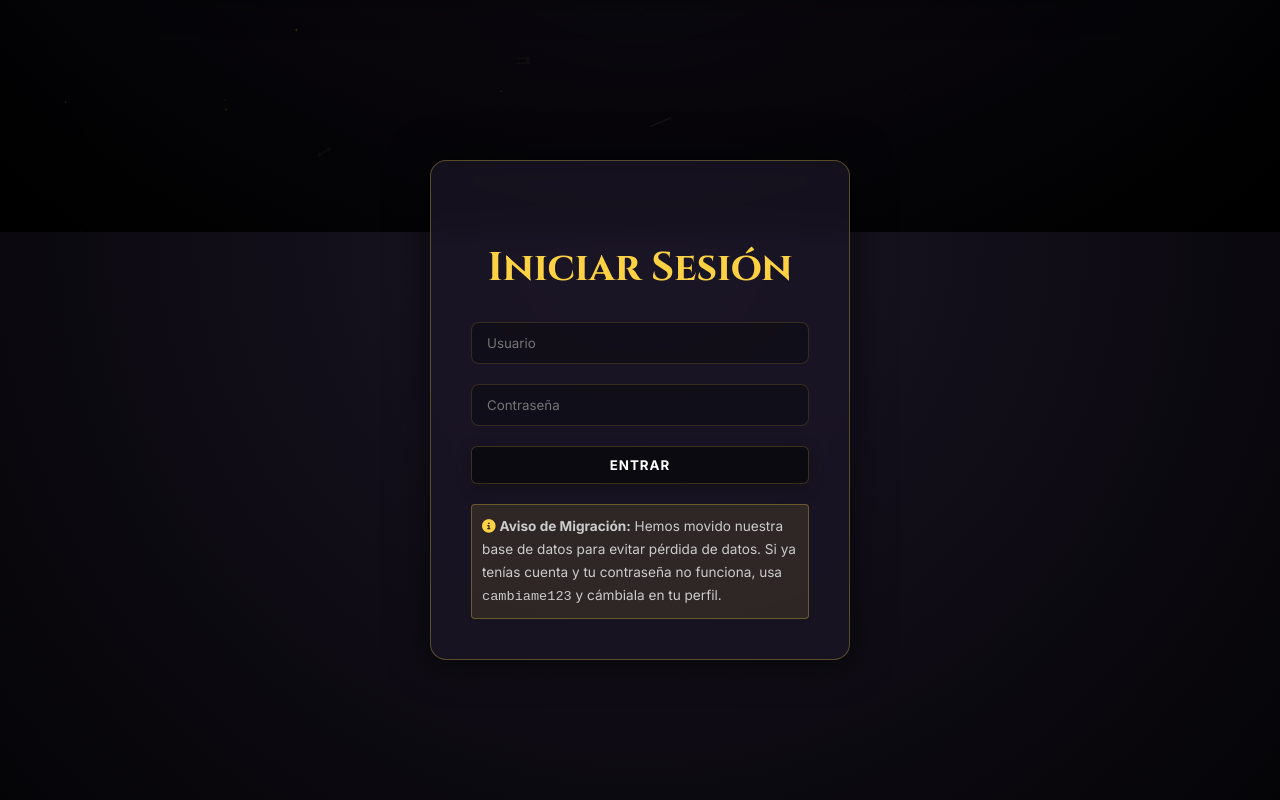
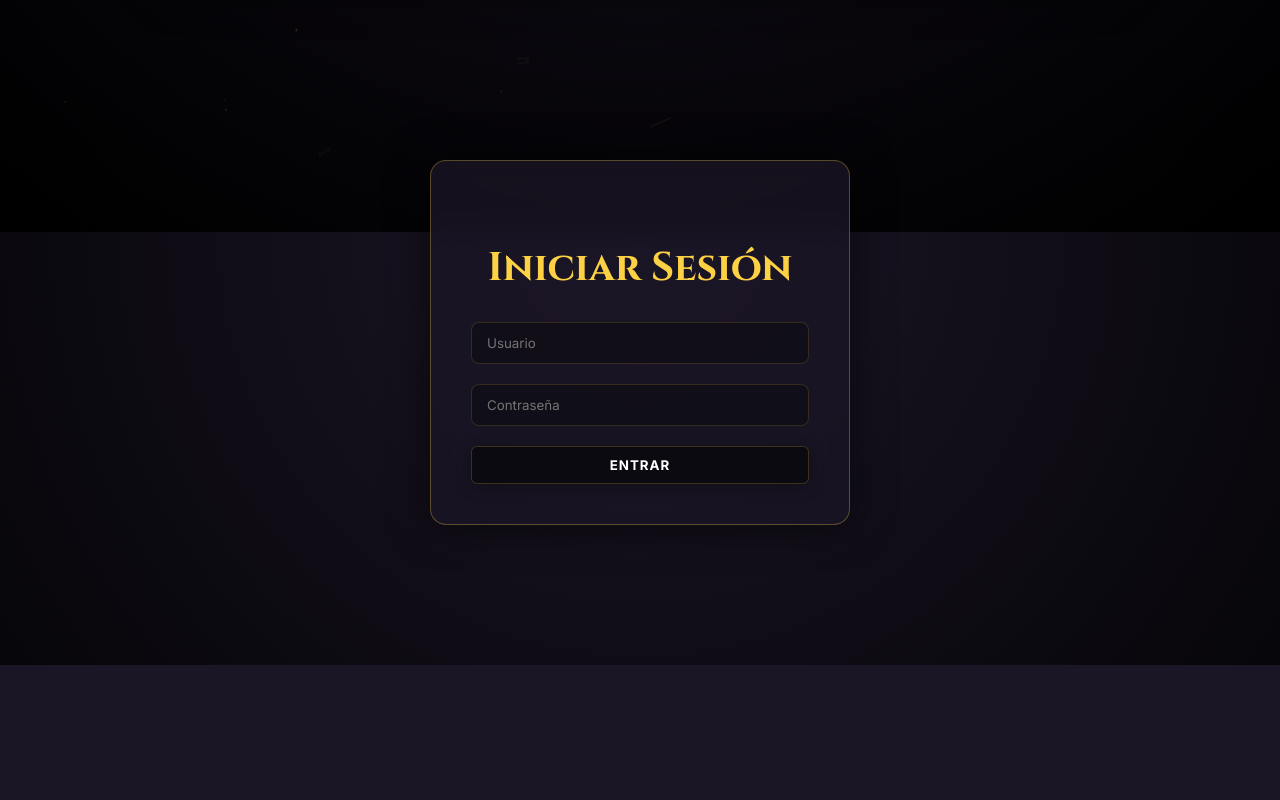
Before and after one commit to orpi86/Bgrankingespa-a, a website: page login.html in a window 1280 px wide. Shown: the part 568-1368 px from the top of the page. After the commit the page ends 1233 px from the top, so only its background shows below. Drawn offline with Linux system fonts and the light colour scheme; no server answers.

Commit message:
Add files via upload

```diff
--- a/login.html
+++ b/login.html
@@ -384,14 +384,6 @@
                 <input type="text" id="username" placeholder="Usuario">
                 <input type="password" id="password" placeholder="Contraseña">
                 <button onclick="login()">Entrar</button>
-                <div
-                    style="margin-top:20px; padding:10px; background:rgba(252,209,68,0.1); border:1px solid rgba(252,209,68,0.3); border-radius:4px; font-size:0.85rem; color:#ccc; text-align:left;">
-                    <i class="fa-solid fa-circle-info" style="color:var(--hs-gold);"></i>
-                    <strong>Aviso de Migración:</strong> Hemos movido nuestra base de datos para evitar pérdida de
-                    datos.
-                    Si ya tenías cuenta y tu contraseña no funciona, usa <code>cambiame123</code> y cámbiala en tu
-                    perfil.
-                </div>
                 <p id="login-error" style="color:red; margin-top:10px; display:none;"></p>
             </div>
 
```
